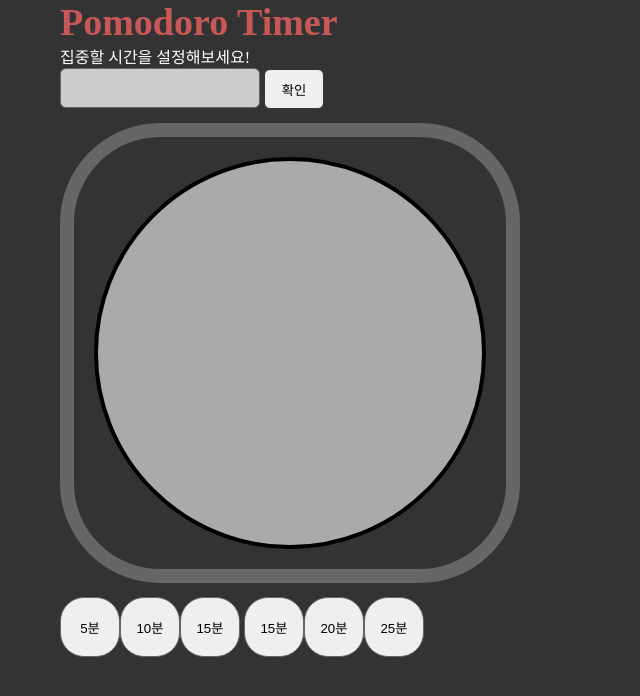
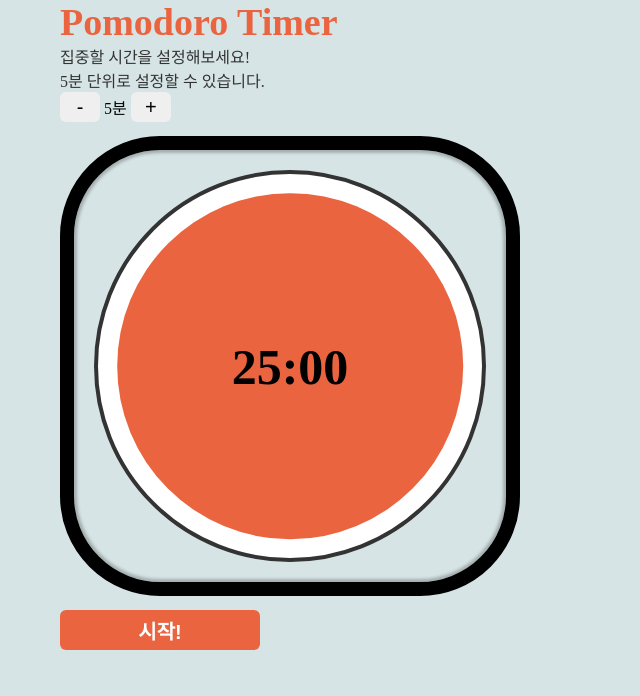
Before and after one commit to song-tiigger/javascript2, a plain HTML site: page index.html in a window 1280 px wide. Shown: the whole page, without its empty margins (0-640 px from the left). Drawn offline with Linux system fonts and the light colour scheme.

Commit message:
css완료

```diff
--- a/index.html
+++ b/index.html
@@ -12,25 +12,45 @@
 <body>
   <div class="container">
     <div class="wrapper">
-
       <h1>Pomodoro Timer</h1>
 
       <div class="input-time-wrap">
         <div>집중할 시간을 설정해보세요!</div>
-        <input type="text" id="input_time">
-        <button type="submit">확인</button>
+        <div>5분 단위로 설정할 수 있습니다.</div>
+
+        <!-- <input type="text" id="input_time">  -->
+
+        <button type="button" id="minus_btn">-</button>
+        <span id="five_minuite">5</span>분
+        <button id="plus_btn">+</button>
+
+        <!-- <button type="submit">확인</button> -->
+
       </div>
 
       <div class="timer-wrap">
-        <div class="circle1"><span class="line"></span></div>
-        <div class="circle2"></div>
-        <div class="circle3"></div>
+        <div class="circle1"></div>
+        <!-- <div class="circle2"></div> -->
+
+        <div class="time-wrap">
+          <div class="time">25:00</div>
+        </div>
+
+
+
+
+
+
+
       </div>
 
-      <div class="btn-wrap">
+      <button id="start">시작!</button>
+
+
+      <!-- <div class="btn-wrap">
         <button>5분</button><button>10분</button><button>15분</button>
         <button>15분</button><button>20분</button><button>25분</button>
-      </div>
+      </div> -->
 
     </div> <!-- wrapper -->
   </div> <!-- container -->
--- a/js/index.js
+++ b/js/index.js
@@ -0,0 +1,9 @@
+window.onload = function() {
+
+
+
+
+
+
+
+}
--- a/scss/index.scss
+++ b/scss/index.scss
@@ -7,7 +7,7 @@ body {
 
 body {
   width: 100%;
-    background-color: #333;
+  background-color: #D6E4E5;
 }
 
 button {
@@ -21,76 +21,126 @@ button {
 }
 
 .wrapper {
+  // width: 520px;
   margin: 0 auto;
 
   h1 {
     display: inline-block;
-        color: rgb(200, 87, 87);
+    color: #EB6440;
   }
 
   .input-time-wrap {
     div {
-            color: #fff;
+      color: #333;
     }
 
-        input {
-            width: 200px;
-            height: 40px;
-            padding: 4px 10px;
-            border-radius: 6px;
-            border: 1px solid #666;
-            font-size: 20px;
-            background-color: #ccc;
-        }
+    // input {
+    //   width: 140px;
+    //   height: 40px;
+    //   padding: 4px 10px;
+    //   border-radius: 6px;
+    //   border: 1px solid #fff;
+    //   font-size: 20px;
+    //   background-color: #EFF5F5;
+    // }
 
     button {
-            width: 60px;
-            height: 40px;
+      width: 40px;
+      height: 30px;
+      font-size: 20px;
       border-radius: 6px;
-            border: 1px solid #333;
+      border: 0;
     }
   } //input-time-wrap
 
   .timer-wrap {
+    position: relative;
     width: 460px;
     height: 460px;
     margin: 14px 0;
     padding: 20px;
-        border: 14px solid #666;
+    border: 14px solid #000;
     border-radius: 100px;
-
+    box-shadow: inset 0 0 3px 3px rgba(50, 50, 50, 0.3);
 
     .circle1 {
       position: relative;
       width: 100%;
       height: 100%;
       border-radius: 50%;
-            border: 4px solid #000;
-            background-color: #aaa;
+      border: 4px solid #333;
+      background-color: #fff;
 
       & .line {
         position: absolute;
-                top: 50%; left: 50%;
-                transform: translate(-50%, -50%);
+        top: calc(50% - 1.6px);
         width: 100%;
-                background-color: #fff;
+        background-color: #333;
       }
 
       & .line.thin {
         height: 1px;
       }
+
       & .line.thick {
-                height: 4px;
+        height: 3px;
+      }
+    } //circle1
+
+    .circle2 {
+      position: absolute;
+      top: 50%;
+      left: 50%;
+      width: 80%;
+      height: 80%;
+      border-radius: 50%;
+      background-color: #fff;
+      transform: translate(-50%, -50%);
+    }
+
+    .time-wrap {
+      justify-content: space-between;
+      position: absolute;
+      top: 50%;
+      left: 50%;
+      width: 80%;
+      height: 80%;
+      border-radius: 50%;
+      background-color: #EB6440;
+      transform: translate(-50%, -50%);
+
+      .time {
+        text-align: center;
+        line-height: 348px;
+        font-size: 50px;
+        font-weight: 600;
       }
     }
+  } //timer-wrap
+
+  #start {
+    display: block;
+    width: 200px;
+    height: 40px;
+    // margin: 0 auto;
+    border-radius: 6px;
+    border: 0;
+    font-size: 20px;
+    font-weight: 600;
+    color: #fff;
+    background-color: #EB6440;
+
+
+    &:hover {
+      background-color: #000; // '더 밝게' 속성 주기
     }
-
-    .btn-wrap {
-        button {
-            width: 60px;
-            height: 60px;
-            border-radius: 40%;
-            border: 1px solid #666;
   }
-    } //btn-wrap
+  // .btn-wrap {
+  //   button {
+  //     width: 60px;
+  //     height: 60px;
+  //     border-radius: 40%;
+  //     border: 1px solid #666;
+  //   }
+  // }
 } //wrapper
```
Also changed, not shown: css/index.css, 1 other file. Lines whose indentation alone changed are shown as unchanged.
